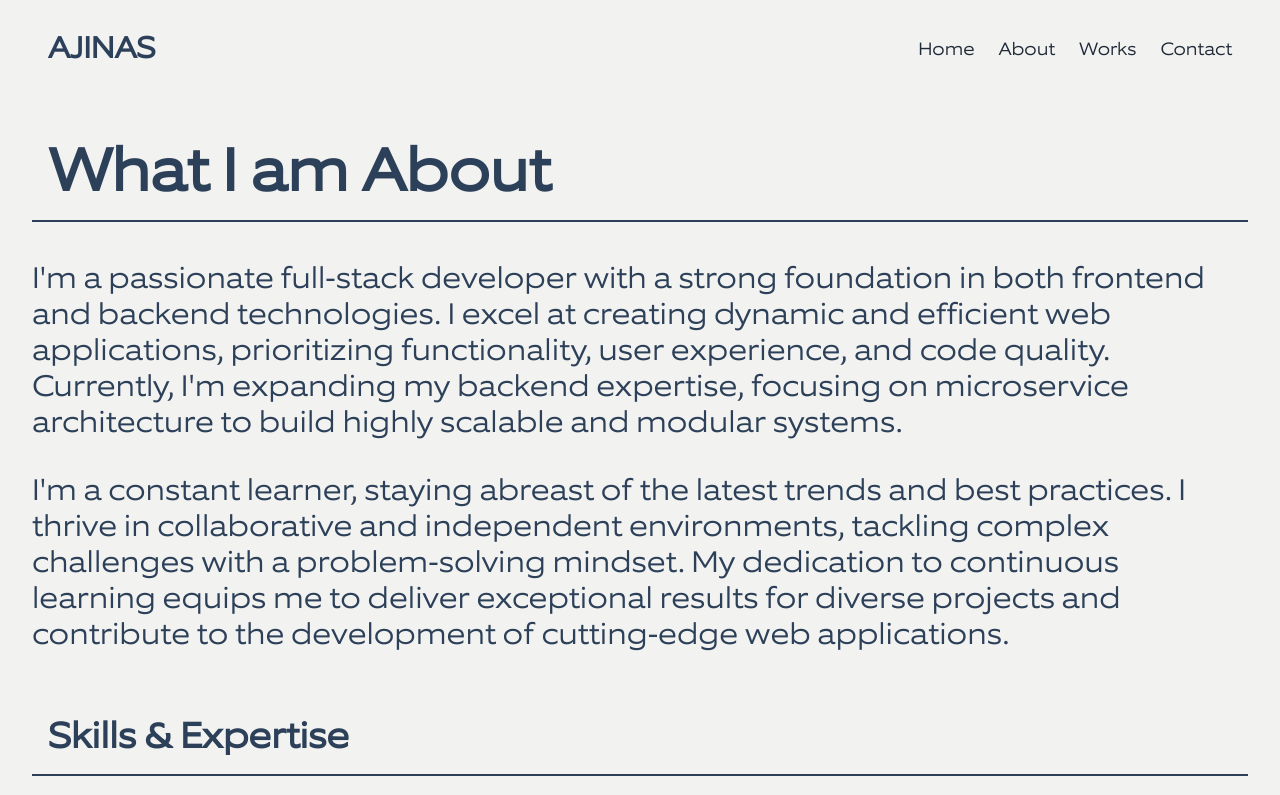
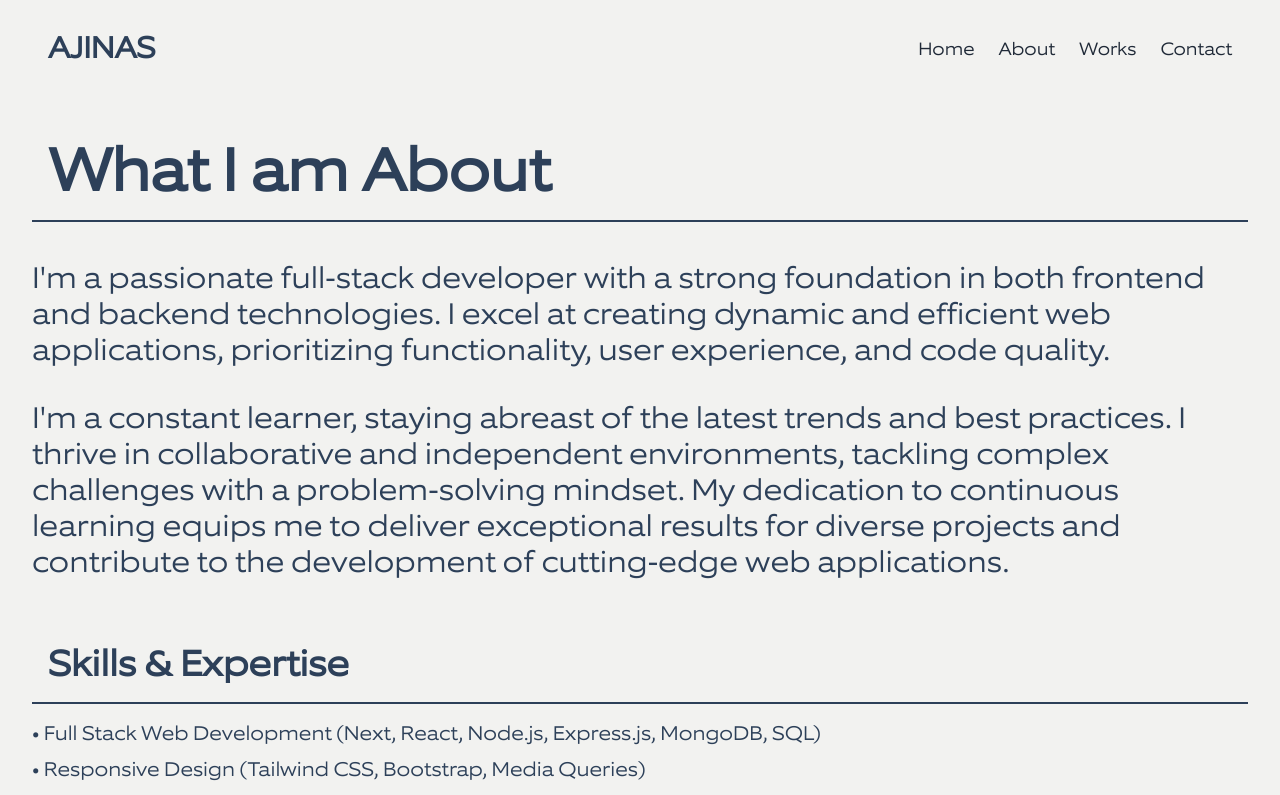
Before and after one commit to ajinas001/portfolio, a Next.js app: page /About in a window 1280 px wide. Shown: the top 795 px of the page. Built offline with nearby package versions, Linux system fonts and the light colour scheme.

Commit message:
updated contacts

```diff
--- a/app/About/page.jsx
+++ b/app/About/page.jsx
@@ -48,7 +48,7 @@ const About = () => {
         <p className="text-base md:text-3xl font-light leading-relaxed max-w-7xl text-start mt-6">
           I&apos;m a passionate full-stack developer with a strong foundation in both frontend and backend technologies.
           I excel at creating dynamic and efficient web applications, prioritizing functionality, user experience, and code quality.
-          Currently, I&apos;m expanding my backend expertise, focusing on microservice architecture to build highly scalable and modular systems.
+          {/* Currently, I&apos;m expanding my backend expertise, focusing on microservice architecture to build highly scalable and modular systems. */}
         </p>
 
         <p className='text-base md:text-3xl font-light leading-relaxed max-w-7xl text-start mt-8'>
```
